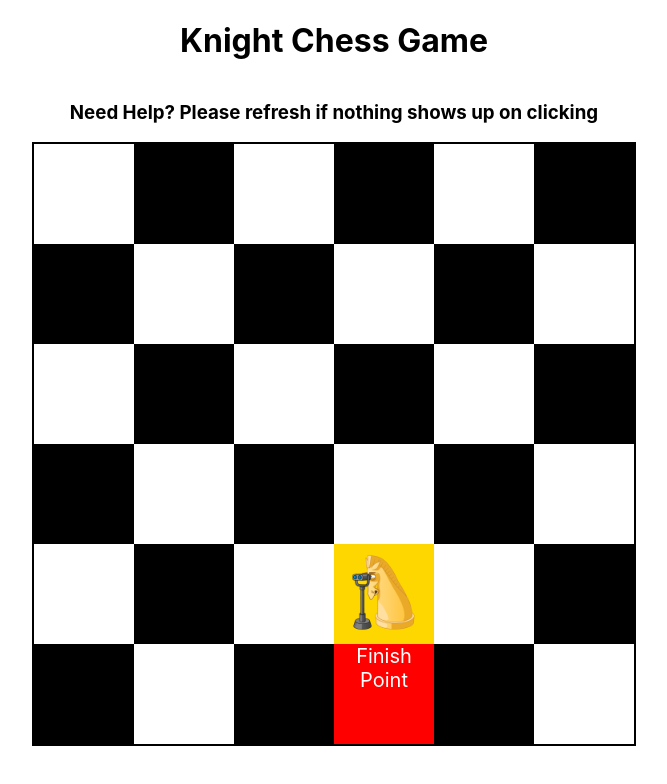
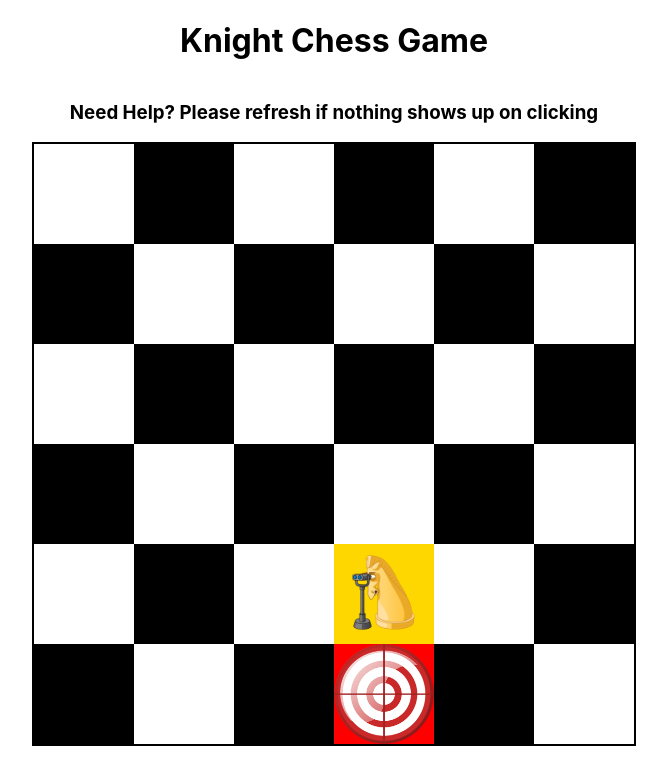
Before and after one commit to gaurav7700/chessgame, a React (Create React App) app: page / in a window 1280 px wide. Shown: the top 784 px of the page, without its empty margins (306-973 px from the left). Built offline with nearby package versions, Linux system fonts and the light colour scheme.

Commit message:
make it better

```diff
--- a/src/pages/Chess.jsx
+++ b/src/pages/Chess.jsx
@@ -1,5 +1,7 @@
 import React, { useEffect, useState } from "react";
 import knight from "./knight.png";
+import targetimg from "./target.png"
+
 const Chess = () => {
   const [first, setFirst] = useState([]);
   const [king, setking] = useState({});
@@ -273,7 +275,7 @@ const Chess = () => {
                       style={{ backgroundColor: `Red`, color: "white",  fontSize:"20px"  }}
                       onClick={() => checkKing(ele.x, ele.y)}
                     >
-                   Finish Point
+                    <img style={{width:"100px", height:"100px"}} src={targetimg}alt="knight" />
                     </div>
                   ) : (
                     //     {/* render normal div with specified color if no its not target */}
```
Also changed, not shown: src/pages/target.png (added).
